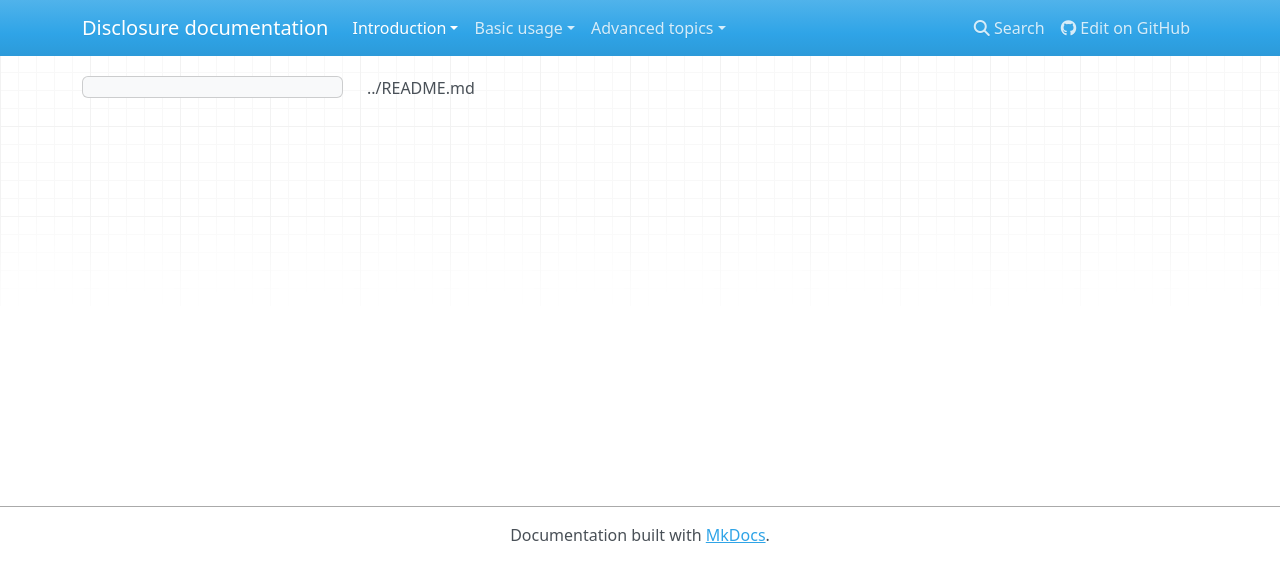
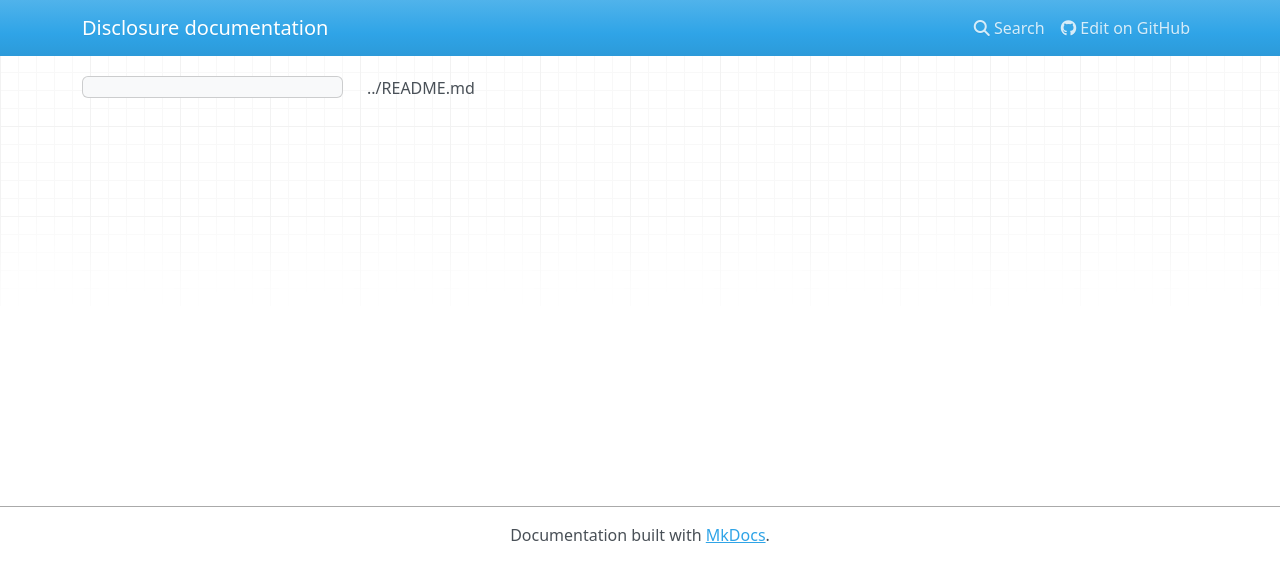
Before and after one commit to monolyth-php/disclosure, an MkDocs documentation site: the page built from docs/index.md, in a window 1280 px wide. Shown: the top 582 px of the page. Built offline with MkDocs 1.6.1, drawn with Linux system fonts in a browser that asks for light colours; nearby versions of some CDN libraries; part of the change alters nothing that is shown.

Commit message:
simplified docs

```diff
--- a/mkdocs.yml
+++ b/mkdocs.yml
@@ -3,10 +3,5 @@ site_url: http://disclosure.monomelodies.nl/docs/
 repo_url: https://github.com/monomelodies/disclosure
 
 nav:
-- Introduction:
-    - 'Quickstart': 'index.md'
-- Basic usage:
-    - 'The Container object': 'container.md'
-    - 'The Injector trait': 'injector.md'
-- Advanced topics:
-    - 'Injecting constructor dependencies': 'constructor.md'
+- Disclosure:
+    - 'Documentation': 'index.md'
```
